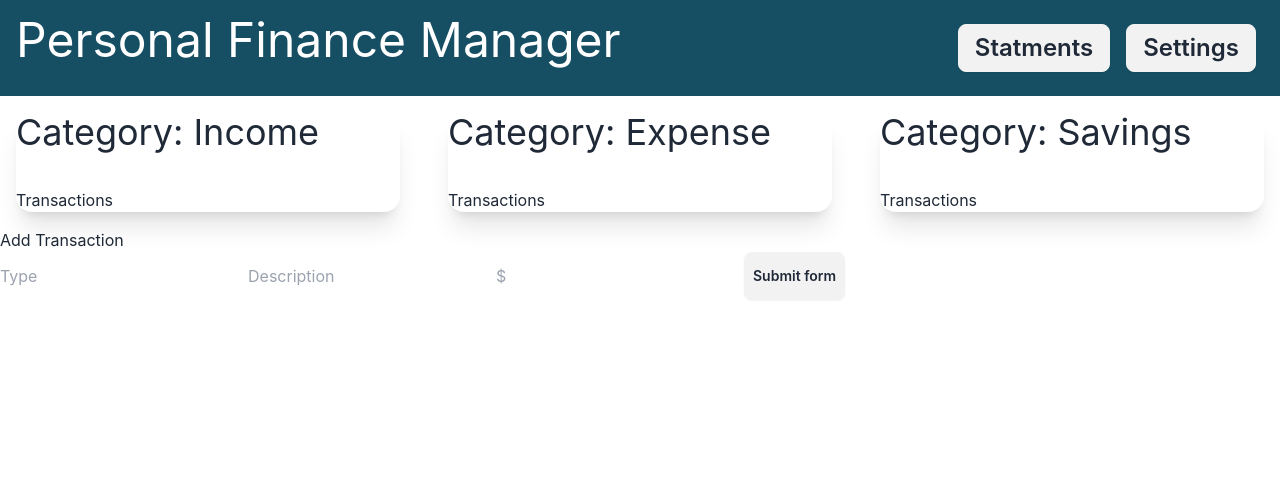
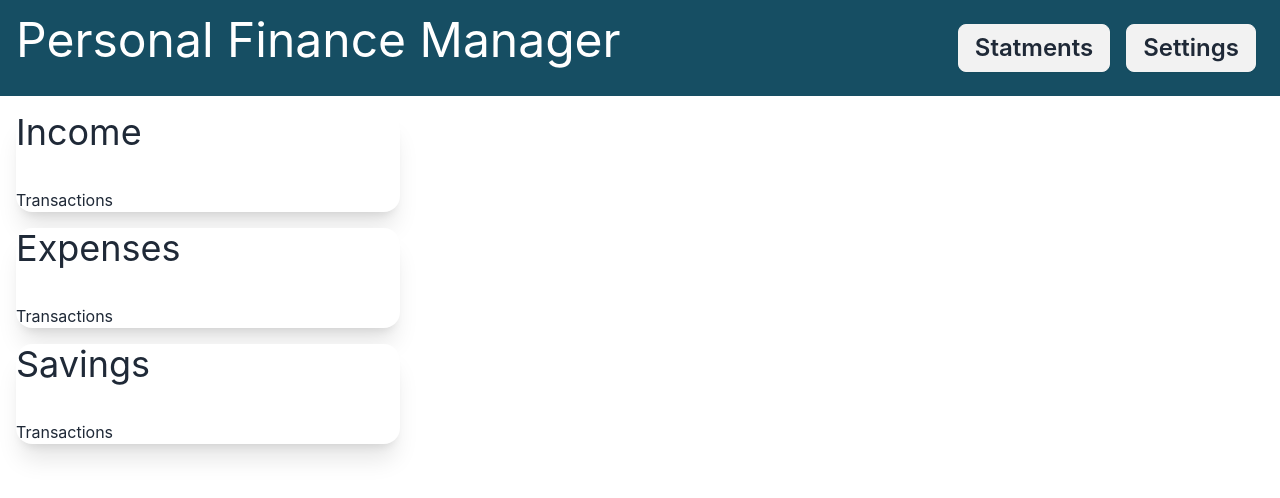
Before and after one commit to maaneesh/Finance-Tracker, a React (Vite) app: page / in a window 1280 px wide. Shown: the top 498 px of the page. Built offline with nearby package versions, Linux system fonts and the light colour scheme.

Commit message:
created seperate components from income, expense and savings

```diff
--- a/src/App.jsx
+++ b/src/App.jsx
@@ -2,31 +2,29 @@ import React, { createContext, useContext, useState } from "react";
 import Category from "./components/categories";
 import Header from "./components/header";
 import AddTransaction from "./components/addTransaction";
+import IncomeView from "./components/incomeView";
+import ExpenseView from "./components/expenseView";
+import SavingsView from "./components/savingsView";
 
 const moneyContext = createContext();
 
 function App() {
-  const [transaction, setTransaction] = useState([]);
+  const [transactionsList, setTransactionsList] = useState([]);
 
   const addTransaction = (newTransaction) => {
     console.log("addTransaction called");
-
-    setTransaction([...transaction, newTransaction]);
+    setTransactionsList([...transactionsList, newTransaction]);
   };
+  console.log(transactionsList);
 
   return (
     <>
       <Header />
-      <moneyContext.Provider value={{ transaction, addTransaction }}>
-        {/* <Wallet title={"Leather"} /> */}
-        <div className="flex flex-col gap-4 md:flex-row md:justify-around">
-          <Category title="Income" />
-          <Category title="Expense" />
-          <Category title="Savings" />
-        </div>
-        <div>
-          <AddTransaction />
-        </div>
+      <moneyContext.Provider value={{ transactionsList, addTransaction }}>
+        <div className="flex flex-col gap-4 md:flex-row md:justify-around"></div>
+        <IncomeView />
+        <ExpenseView />
+        <SavingsView />
       </moneyContext.Provider>
     </>
   );
--- /dev/null
+++ b/src/FinanceContext.jsx
@@ -0,0 +1,3 @@
+import { createContext } from "react";
+
+export const financeContext = createContext();
--- a/src/components/addTransaction.jsx
+++ b/src/components/addTransaction.jsx
@@ -4,25 +4,28 @@ import { moneyContext } from "../App";
 function AddTransaction() {
   const [type, setTransactionType] = useState("");
   const [description, setDesctiption] = useState("");
-  const [amount, setAmount] = useState(null);
-
+  const [amount, setAmount] = useState("");
   const [transaction, setTransaction] = useState("");
 
+  //How do i add this transaction to the money context
+  //import context
+  const { transactionList, AddTransaction } = useContext(moneyContext);
   const handleSubmit = (event) => {
     console.log("handleSubmit ran");
     event.preventDefault(); // 👈️ prevent page refresh
 
-    // 👇️ Access input values here
-    console.log("firstName 👉️", type);
-    console.log("lastName 👉️", description);
-    console.log("amount 👉️", amount);
+    // // 👇️ Access input values here
+    // console.log("firstName 👉️", type);
+    // console.log("lastName 👉️", description);
+    // console.log("amount 👉️", amount);
 
     setTransaction(`${type} ${description} ${amount}`);
+    console.log(transaction);
 
     // 👇️ Clear all input values in the form
     setTransactionType("");
     setDesctiption("");
-    setAmount(null);
+    setAmount("");
   };
 
   return (
@@ -54,7 +57,7 @@ function AddTransaction() {
           type="number"
           placeholder="$"
           value={amount}
-          onChange={(e) => setAmount(event.target.value)}
+          onChange={(event) => setAmount(parseFloat(event.target.value))}
         />
 
         <button className="btn p-2" type="submit">
--- a/src/components/categories.jsx
+++ b/src/components/categories.jsx
@@ -3,7 +3,7 @@ import { currencyFormatter } from "../utils";
 import { useContext, useState } from "react";
 
 function Category({ title }) {
-  const { transaction, addTransaction } = useContext(moneyContext);
+  const { transactionsList, setTransactionsList } = useContext(moneyContext);
 
   return (
     <div className="card card-compact m-4  bg-base-100 w-96 shadow-xl">
@@ -12,7 +12,7 @@ function Category({ title }) {
       </div>
       <div className="card-body font-normal"></div>
       <h2>Transactions</h2>
-      <p>{transaction}</p>
+      <p>{transactionsList}</p>
     </div>
   );
 }
--- /dev/null
+++ b/src/components/expenseView.jsx
@@ -0,0 +1,16 @@
+import React from "react";
+
+function ExpenseView() {
+  return (
+    <div className="card card-compact m-4  bg-base-100 w-96 shadow-xl">
+      <div className="card-title text-4xl font-normal">
+        <h2>Expenses</h2>
+      </div>
+      <div className="card-body font-normal"></div>
+      <h2>Transactions</h2>
+      <p></p>
+    </div>
+  );
+}
+
+export default ExpenseView;
--- /dev/null
+++ b/src/components/incomeView.jsx
@@ -0,0 +1,16 @@
+import React from "react";
+
+function IncomeView() {
+  return (
+    <div className="card card-compact m-4  bg-base-100 w-96 shadow-xl">
+      <div className="card-title text-4xl font-normal">
+        <h2> Income</h2>
+      </div>
+      <div className="card-body font-normal"></div>
+      <h2>Transactions</h2>
+      <p></p>
+    </div>
+  );
+}
+
+export default IncomeView;
--- /dev/null
+++ b/src/components/savingsView.jsx
@@ -0,0 +1,16 @@
+import React from "react";
+
+function SavingsView() {
+  return (
+    <div className="card card-compact m-4  bg-base-100 w-96 shadow-xl">
+      <div className="card-title text-4xl font-normal">
+        <h2>Savings</h2>
+      </div>
+      <div className="card-body font-normal"></div>
+      <h2>Transactions</h2>
+      <p></p>
+    </div>
+  );
+}
+
+export default SavingsView;
```
